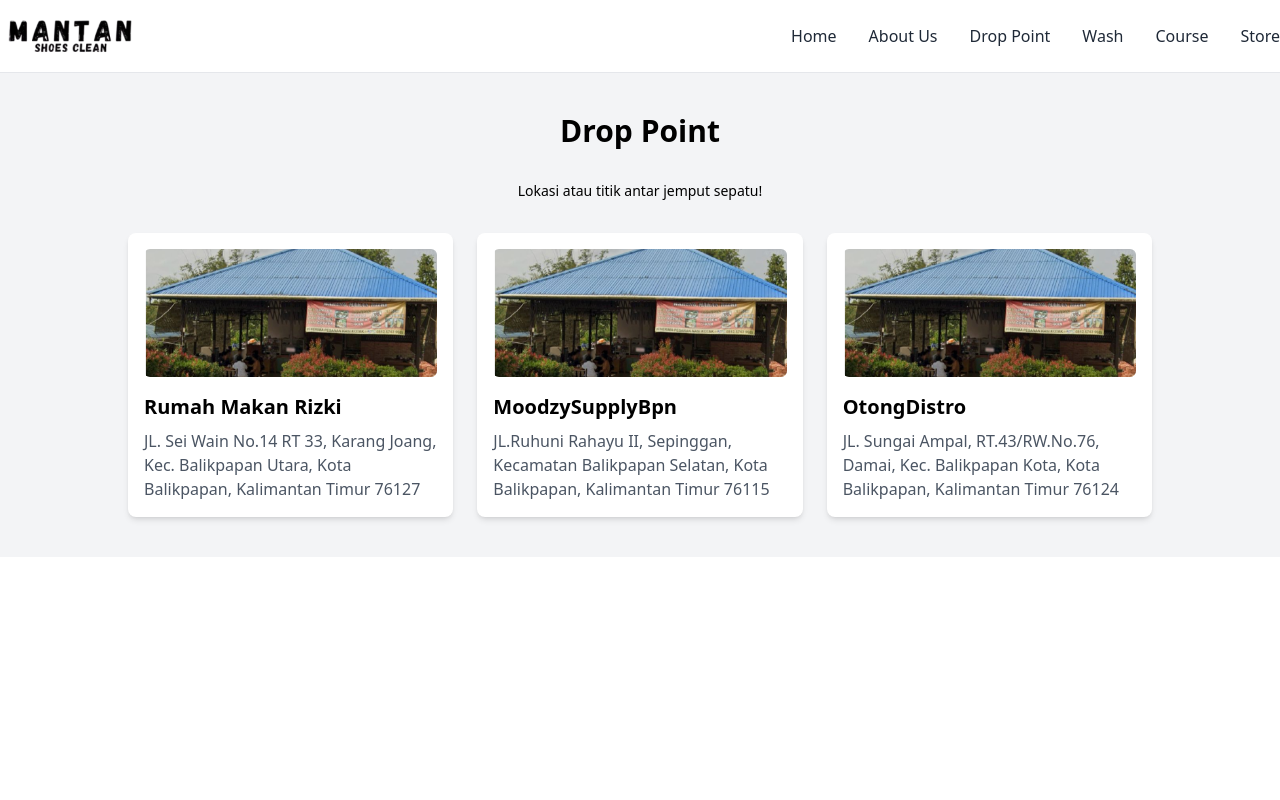
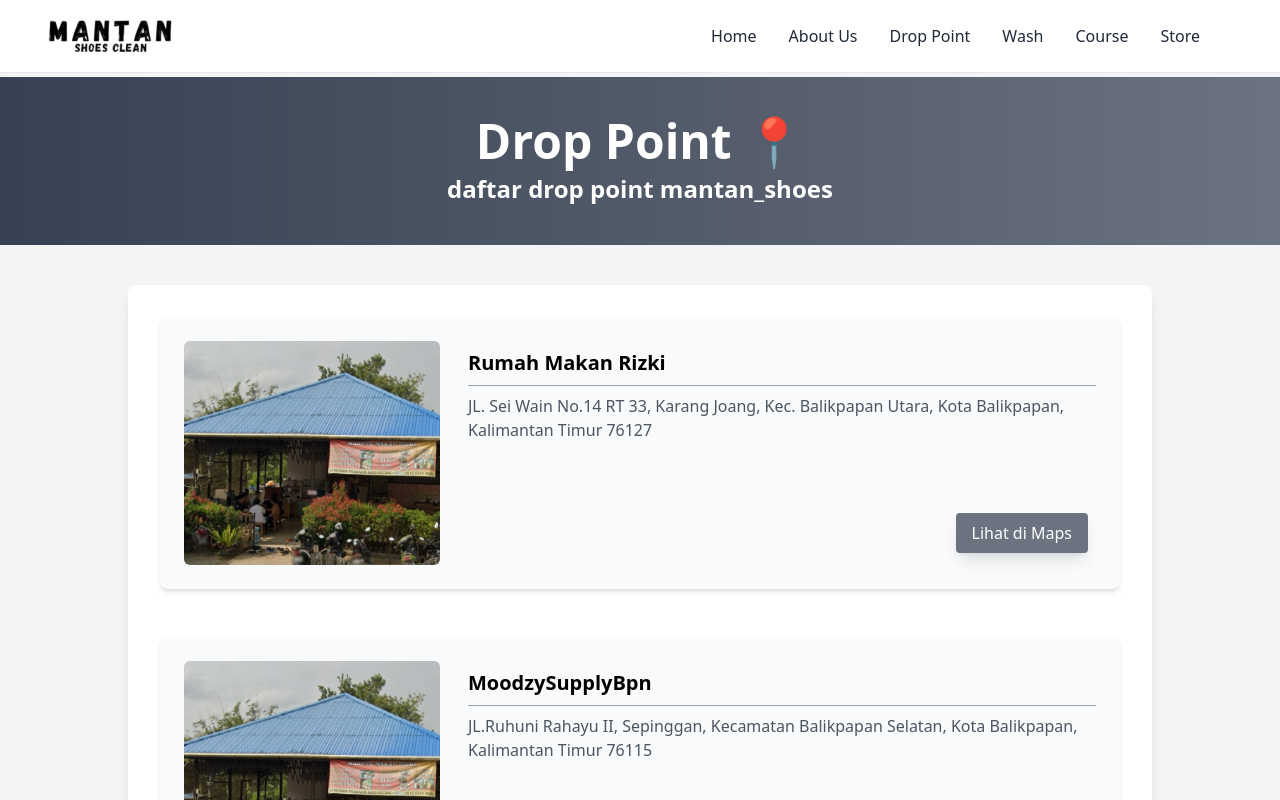
Before and after one commit to Awalrmdhn/desweb_boy, a React (Vite) app: page /DropPoint in a window 1280 px wide. Shown: the top 800 px of the page. Built offline with nearby package versions, Linux system fonts and the light colour scheme.

Commit message:
push drop point

```diff
--- a/src/component/navbar.jsx
+++ b/src/component/navbar.jsx
@@ -6,12 +6,12 @@
     <nav className="bg-white border-b border-gray-200 py-4 shadow-sm">
       <div className="container mx-auto flex items-center justify-between w-full">
         {/* Logo */}
-        <div className="flex items-center">
+        <div className="flex items-center ml-10">
           <img src={logoImage} alt="Mantan Shoes Clean Logo" className="h-10 w-auto" />
         </div>
 
         {/* Menu Links */}
-        <div className="flex space-x-8">
+        <div className="flex space-x-8 mr-20">
         <a href="#" className="text-gray-800 hover:text-gray-600">Home</a>
           <a href="#" className="text-gray-800 hover:text-gray-600">About Us</a>
           <a href="/DropPoint" className="text-gray-800 hover:text-gray-600">Drop Point</a>
--- a/src/pages/DropPoint.jsx
+++ b/src/pages/DropPoint.jsx
@@ -1,48 +1,73 @@
 import React from 'react';
-import logoImage from "../assets/mantan_typography.png";
-import bannerLogo from '../assets/mantan_shoes logo.png';
-import backgroundImage from '../assets/background.png';
-import dropPointImage1 from '../assets/dropPoint1.png'; // ganti dengan path gambar sesuai lokasi
-// import dropPointImage2 from '../assets/dropPoint2.png';
-// import dropPointImage3 from '../assets/dropPoint3.png';
+import dropPointImage1 from '../assets/dropPoint1.png';
 import Navbar from '../component/navbar';
 
 const DropPoint = () => {
+  // Daftar lokasi dengan URL peta
+  const locations = [
+    {
+      name: "Rumah Makan Rizki",
+      address: "JL. Sei Wain No.14 RT 33, Karang Joang, Kec. Balikpapan Utara, Kota Balikpapan, Kalimantan Timur 76127",
+      mapUrl: "https://www.google.com/maps/search/?api=1&query=-1.2005,116.9000",
+      image: dropPointImage1,
+    },
+    {
+      name: "MoodzySupplyBpn",
+      address: "JL.Ruhuni Rahayu II, Sepinggan, Kecamatan Balikpapan Selatan, Kota Balikpapan, Kalimantan Timur 76115",
+      mapUrl: "https://www.google.com/maps/search/?api=1&query=-1.2000,116.8900",
+      image: dropPointImage1,
+    },
+    {
+      name: "OtongDistro",
+      address: "JL. Sungai Ampal, RT.43/RW.No.76, Damai, Kec. Balikpapan Kota, Kota Balikpapan, Kalimantan Timur 76124",
+      mapUrl: "https://www.google.com/maps/search/?api=1&query=-1.2050,116.9100",
+      image: dropPointImage1,
+    },
+    {
+      name: "Dhio Cribs",
+      address: "Sepinggan, Kecamatan Balikpapan Selatan, Kota Balikpapan, Kalimantan Timur 76116",
+      mapUrl: "https://www.google.com/maps/search/?api=1&query=-1.2020,116.8950",
+      image: dropPointImage1,
+    },
+  ];
+
   return (
-    <div>
-      {/* Drop Point Section */}
-      <section className="py-10 bg-gray-100 text-center">
-        <h2 className="text-3xl font-bold mb-8">Drop Point</h2>
-        <p className="text-sm mb-8">Lokasi atau titik antar jemput sepatu!</p>
-        <div className="grid grid-cols-1 md:grid-cols-2 lg:grid-cols-3 gap-6 mx-auto max-w-5xl">
-          {/* Card 1 */}
-          <div className="bg-white p-4 rounded-lg shadow-md flex flex-col items-start text-left">
-            <img src={dropPointImage1} alt="Rumah Makan Rizki" className="w-full h-32 object-cover rounded-md mb-4" />
-            <h3 className="text-xl font-semibold">Rumah Makan Rizki</h3>
-            <p className="text-gray-600 mt-2">
-              JL. Sei Wain No.14 RT 33, Karang Joang, Kec. Balikpapan Utara, Kota Balikpapan, Kalimantan Timur 76127
-            </p>
-          </div>
+    <div className="bg-gray-100 flex flex-col items-center ">
+      {/* Header Section */}
+      <div className="relative w-full bg-gradient-to-r from-gray-700 to-gray-500 flex flex-col sm:flex-row items-center py-10 px-6 overflow-hidden mt-1">
+        <div className="flex-1 z-10 text-center">
+          <h2 className="text-white text-5xl font-bold">Drop Point 📍</h2>
+          <h1 className="text-white text-2xl font-bold mt-2">daftar drop point mantan_shoes</h1>
+        </div>
+      </div>
 
-          {/* Card 2 */}
-          <div className="bg-white p-4 rounded-lg shadow-md flex flex-col items-start text-left">
-            <img src={dropPointImage1} alt="MoodzySupplyBpn" className="w-full h-32 object-cover rounded-md mb-4" />
-            <h3 className="text-xl font-semibold">MoodzySupplyBpn</h3>
-            <p className="text-gray-600 mt-2">
-              JL.Ruhuni Rahayu II, Sepinggan, Kecamatan Balikpapan Selatan, Kota Balikpapan, Kalimantan Timur 76115
-            </p>
-          </div>
-
-          {/* Card 3 */}
-          <div className="bg-white p-4 rounded-lg shadow-md flex flex-col items-start text-left">
-            <img src={dropPointImage1} alt="OtongDistro" className="w-full h-32 object-cover rounded-md mb-4" />
-            <h3 className="text-xl font-semibold">OtongDistro</h3>
-            <p className="text-gray-600 mt-2">
-              JL. Sungai Ampal, RT.43/RW.No.76, Damai, Kec. Balikpapan Kota, Kota Balikpapan, Kalimantan Timur 76124
-            </p>
-          </div>
+      {/* Wrapper for all cards */}
+      <div className="bg-white p-8 rounded-lg shadow-lg w-full max-w-5xl mt-10">
+        {/* Card List */}
+        <div className="flex flex-col gap-6">
+          {locations.map((location, index) => (
+            <div
+              key={index}
+              className="relative bg-gray-50 p-6 rounded-lg shadow-md flex flex-col sm:flex-row items-start mb-6"
+            >
+              <img src={location.image} alt={location.name} className="w-full sm:w-64 h-56 object-cover rounded-md mb-4 sm:mb-0 sm:mr-4" />
+              <div className="flex-1 ml-3 mt-2">
+                <h3 className="text-xl font-semibold">{location.name}</h3>
+                <hr className="my-2 border-gray-400" />
+                <p className="text-gray-600 mt-2">{location.address}</p>
+              </div>
+              <a
+                href={location.mapUrl}
+                target="_blank"
+                rel="noopener noreferrer"
+                className="mb-5 mr-4 absolute bottom-4 right-4 bg-gray-500 text-white py-2 px-4 rounded transition duration-300 ease-in-out transform hover:bg-blue-600 hover:scale-105 shadow-lg hover:shadow-xl"
+              >
+                Lihat di Maps
+              </a>
+            </div>
+          ))}
         </div>
-      </section>
+      </div>
     </div>
   );
 };
```
